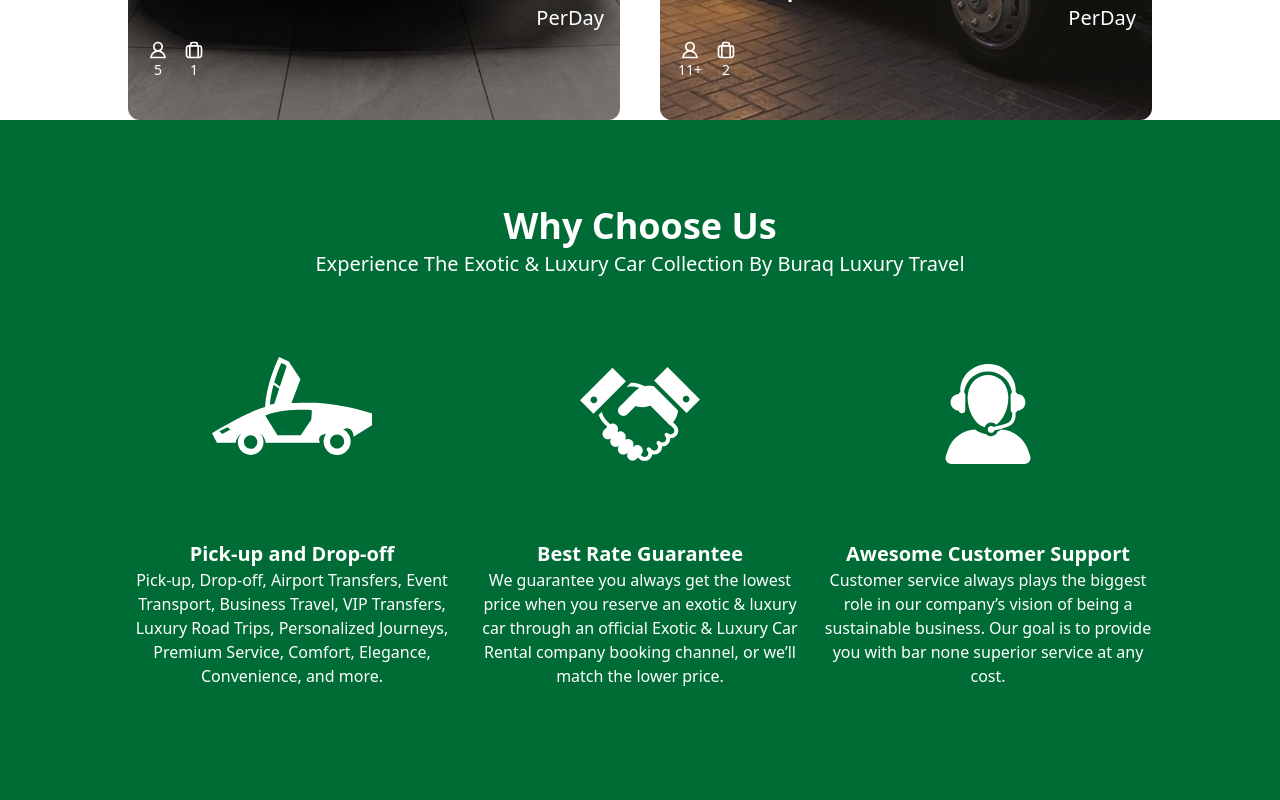
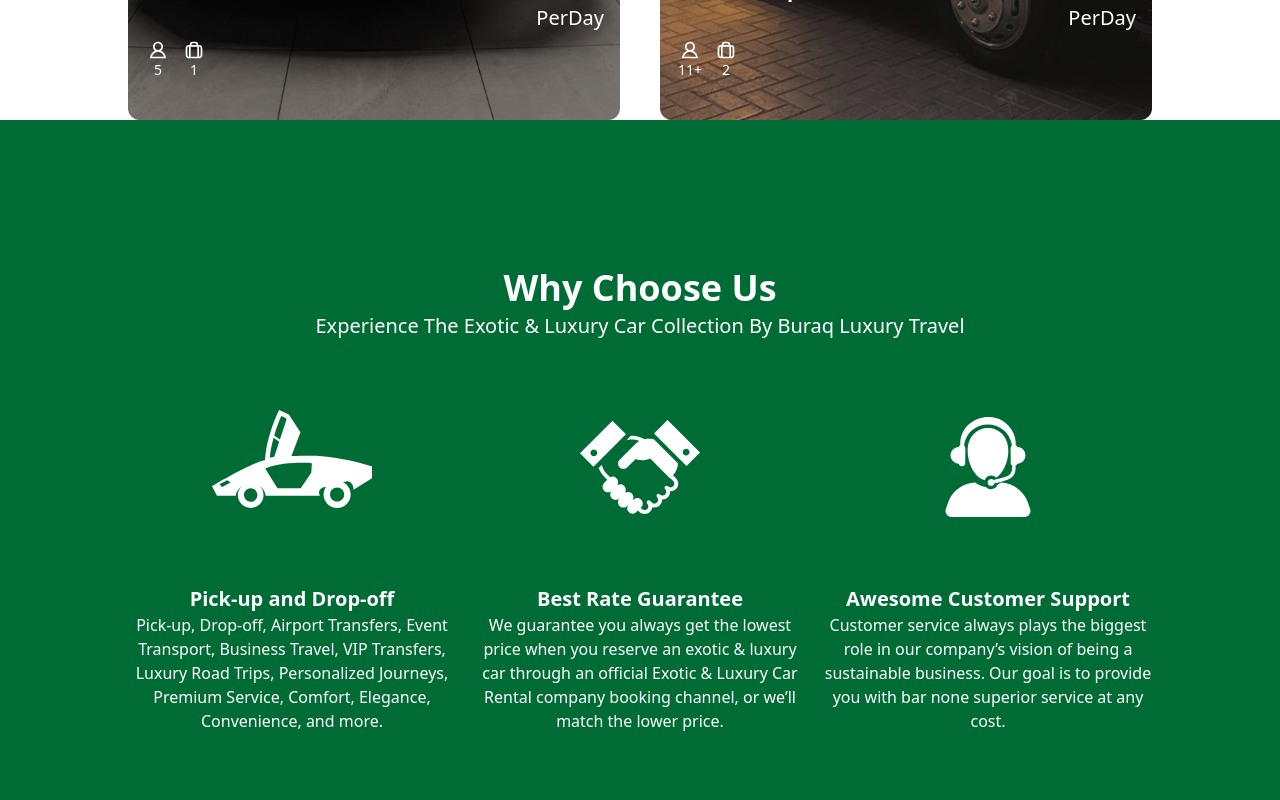
Before and after one commit to yousufalipk/luxury-car-rental-website, a React (Create React App) app in the folder frontend/: page / in a window 1280 px wide. Shown: the part 1640-2440 px from the top of the page. Built offline with nearby package versions, Linux system fonts and the light colour scheme.

Commit message:
Why Us page gap fixed!

```diff
--- a/frontend/src/Layout/UnAuthorized.jsx
+++ b/frontend/src/Layout/UnAuthorized.jsx
@@ -161,7 +161,7 @@
             */}
 
             {/* Why Choose Us */}
-            <section id='whyUs' className='w-full h-[150vh] lg:h-[90vh] bg-customYellow'>
+            <section id='whyUs' className='w-full h-[180vh] lg:h-[100vh] bg-customYellow'>
                 <WhyUs />
             </section>
 
--- a/frontend/src/Pages/WhyUs/WhyUs.jsx
+++ b/frontend/src/Pages/WhyUs/WhyUs.jsx
@@ -6,8 +6,8 @@
 
 const WhyUs = () => {
     return (
-        <div className='w-full h-full flex justify-center items-center text-white text-center py-16 lg:py-24'>
-            <div className='w-[80vw] h-full flex flex-col justify-center items-center'>
+        <div className='w-full h-full flex justify-center items-center text-white text-center'>
+            <div className='w-[80vw] h-[150vh] lg:h-[60vh] flex flex-col justify-center items-center'>
                 <div className='px-2 lg:px-0 w-full h-[10%] flex flex-col justify-center items-center gap-1'>
                     <h1 className='text-2xl lg:text-4xl font-bold'>Why Choose Us</h1>
                     <p className='text-lg lg:text-xl'>Experience The Exotic & Luxury Car Collection By Buraq Luxury Travel</p>
```
